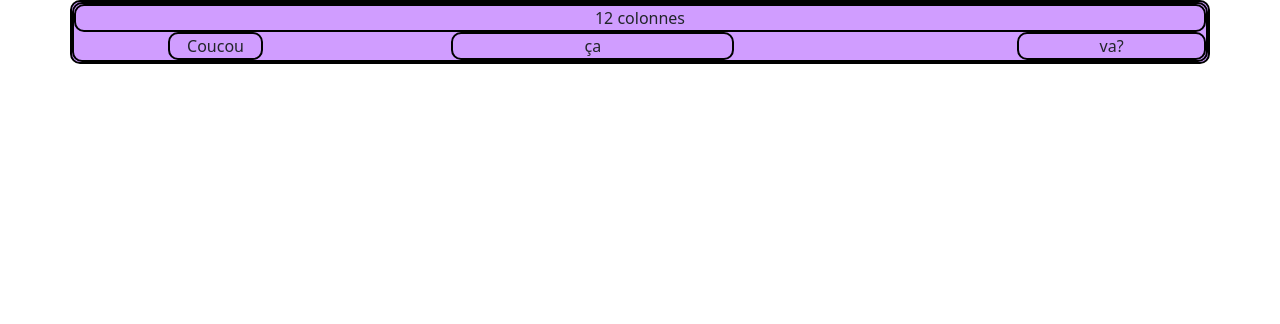
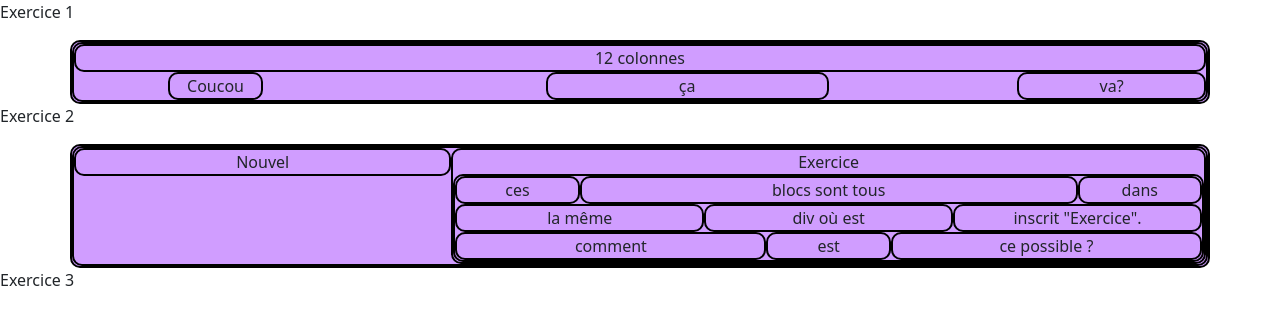
Before and after one commit to Harbingar/exercises-bootstrap, a plain HTML site: page index.html in a window 1280 px wide. Drawn offline with nearby package versions, Linux system fonts and the light colour scheme.

Commit message:
Add the second exercice of Bootstrap

```diff
--- a/index.html
+++ b/index.html
@@ -9,15 +9,55 @@
     <link href="https://cdn.jsdelivr.net/npm/bootstrap@5.3.2/dist/css/bootstrap.min.css" rel="stylesheet" integrity="sha384-T3c6CoIi6uLrA9TneNEoa7RxnatzjcDSCmG1MXxSR1GAsXEV/Dwwykc2MPK8M2HN" crossorigin="anonymous">
 </head>
     <body>
+        <p>Exercice 1</p>
         <div class="container text-center">
             <div class="row justify-content-start">
                 <div class="col-12">
                     12 colonnes
                 </div>
-                <div class="col-md-1 offset-md-1">Coucou</div>
-                <div class="col-md-3 offset-md-2">ça</div>
-                <div class="col-md-2 offset-md-3">va?</div>
+                <div class="col-1 offset-1">Coucou</div>
+                <div class="col-3 offset-3">ça</div>
+                <div class="col-2 offset-2">va?</div>
             </div>
         </div>
+        <p>Exercice 2</p>
+        <div class="container text-center">
+            <div class="row justify-content-start">
+                <div class="align-self-start col-4">Nouvel</div>
+                <div class="text-center col-8">Exercice
+                    <div class="row align-items-start">
+                        <div class="col-2">
+                        ces
+                        </div>
+                        <div class="col-8">
+                        blocs sont tous
+                        </div>
+                        <div class="col-2">
+                        dans
+                        </div>
+                        <div class="col-4">
+                        la même
+                        </div>
+                        <div class="col-4">
+                        div où est
+                        </div>
+                        <div class="col-4">
+                        inscrit "Exercice".
+                        </div>
+                        <div class="col-5">
+                        comment
+                        </div>
+                        <div class="col-2">
+                        est
+                        </div>
+                        <div class="col-5">
+                        ce possible ?
+                        </div>
+                    </div>
+                </div>
+            </div>
+        </div>
+        <p>Exercice 3</p>
+
     </body>
 </html>
```
